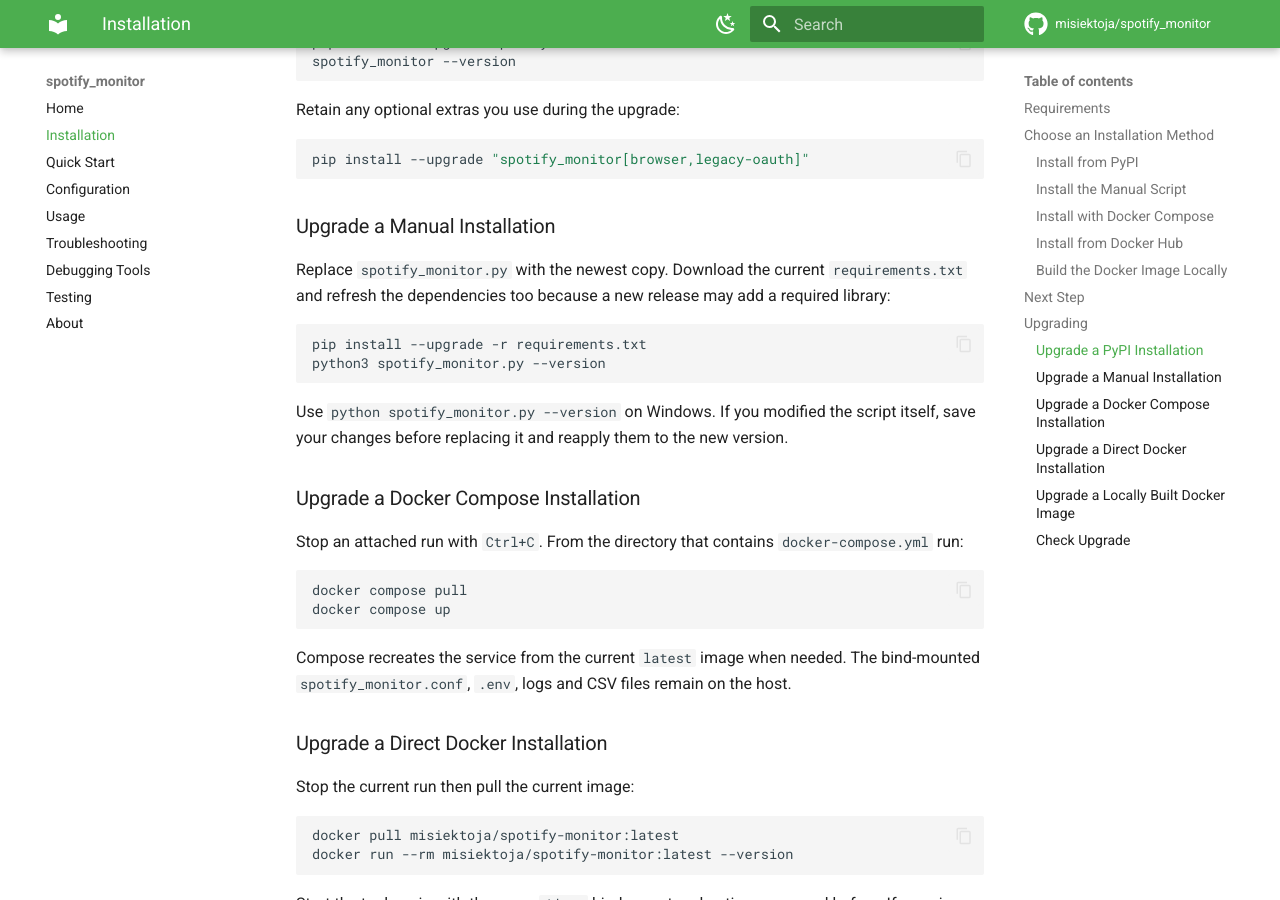
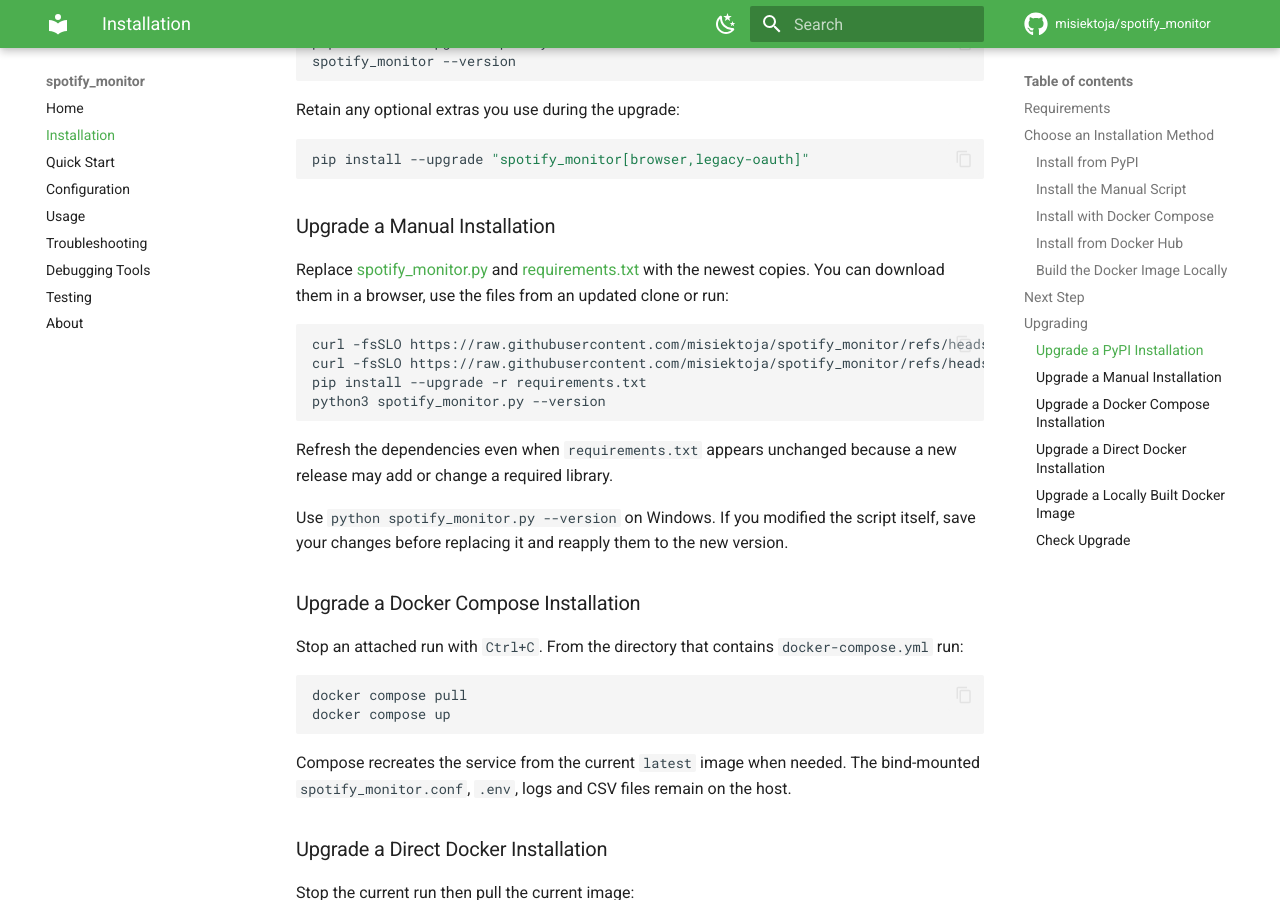
Before and after one commit to misiektoja/spotify_monitor, an MkDocs documentation site: the page built from docs/installation.md, in a window 1280 px wide and 900 px high, scrolled down 5115 px. Built offline with MkDocs 1.6.1 and Material for MkDocs 9.7.7, drawn with Linux system fonts in a browser that asks for light colours; comment, search, counter and statistics services are not loaded.

Commit message:
docs(installation): add manual upgrade downloads

````diff
--- a/docs/installation.md
+++ b/docs/installation.md
@@ -203,12 +203,16 @@
 
 ### Upgrade a Manual Installation
 
-Replace `spotify_monitor.py` with the newest copy. Download the current `requirements.txt` and refresh the dependencies too because a new release may add a required library:
+Replace [spotify_monitor.py](https://raw.githubusercontent.com/misiektoja/spotify_monitor/refs/heads/main/spotify_monitor.py) and [requirements.txt](https://raw.githubusercontent.com/misiektoja/spotify_monitor/refs/heads/main/requirements.txt) with the newest copies. You can download them in a browser, use the files from an updated clone or run:
 
 ```sh
+curl -fsSLO https://raw.githubusercontent.com/misiektoja/spotify_monitor/refs/heads/main/spotify_monitor.py
+curl -fsSLO https://raw.githubusercontent.com/misiektoja/spotify_monitor/refs/heads/main/requirements.txt
 pip install --upgrade -r requirements.txt
 python3 spotify_monitor.py --version
 ```
+
+Refresh the dependencies even when `requirements.txt` appears unchanged because a new release may add or change a required library.
 
 Use `python spotify_monitor.py --version` on Windows. If you modified the script itself, save your changes before replacing it and reapply them to the new version.
 
````
